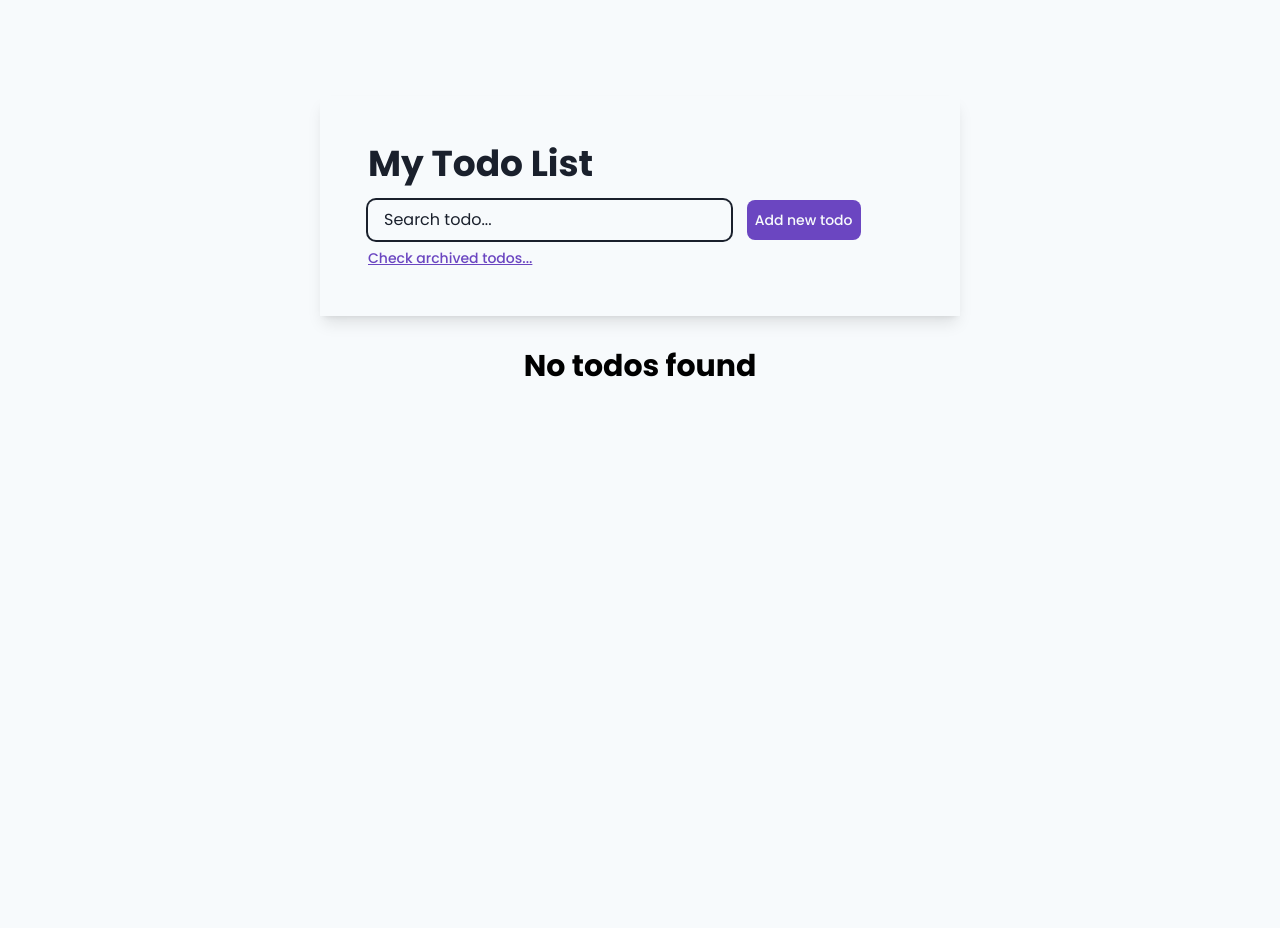
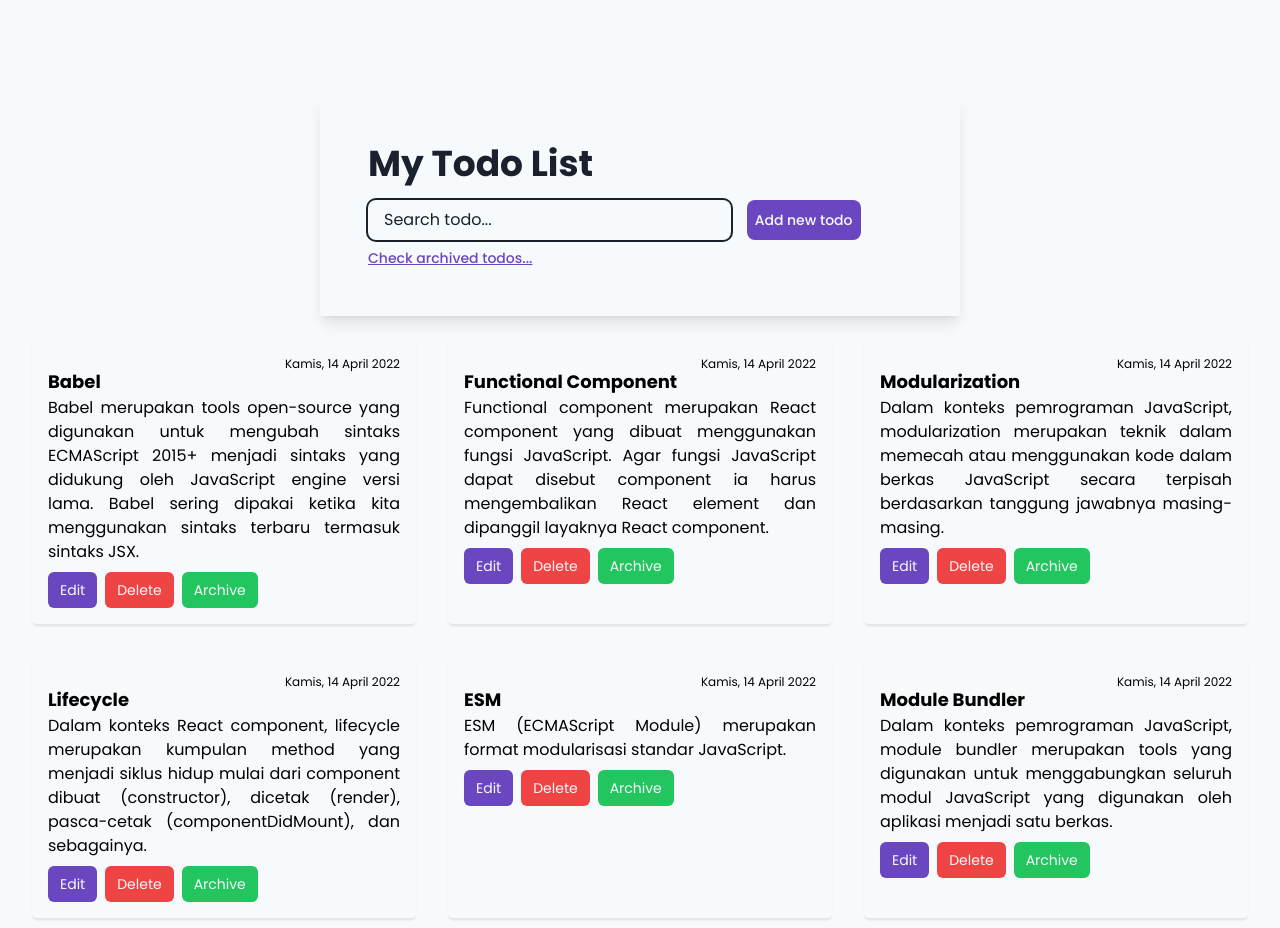
Before and after one commit to JackBerck/my-todo, a React (Vite) app: page / in a window 1280 px wide. Before the commit the page ends 800 px from the top, so only its background shows below. Built offline with nearby package versions, Linux system fonts and the light colour scheme.

Commit message:
fix: fixing some bugs

```diff
--- a/src/components/AddTodoForm.jsx
+++ b/src/components/AddTodoForm.jsx
@@ -16,6 +16,13 @@
   };
 
   const handleSubmit = (event) => {
+    const options = {
+      weekday: "long",
+      year: "numeric",
+      month: "long",
+      day: "numeric",
+    };
+
     event.preventDefault();
     try {
       const form = event.target;
@@ -25,7 +32,8 @@
         title: form.elements.todo_title.value,
         body: form.elements.todo_body.value,
         archived: isChecked,
-        createAt: new Date().toLocaleString(),
+        // createdAt: new Date().toLocaleDateString("id-ID", options),
+        createdAt: new Date().toISOString(),
       };
 
       addTodo(todo);
--- a/src/components/TodoList.jsx
+++ b/src/components/TodoList.jsx
@@ -1,4 +1,5 @@
 import React from "react";
+import { showFormattedDate } from "../data/initialData";
 
 export default function TodoList({
   todos,
@@ -13,17 +14,17 @@
           No todos found
         </p>
       )}
-      <div className="max-w-screen-xl rounded-md p-2 mt-4 mx-auto flex flex-wrap gap-8">
+      <div className="max-w-screen-xl rounded-md p-2 mt-4 mx-auto flex flex-wrap gap-8 justify-center">
         {todos.length !== 0 &&
           todos.map(
             (todo) =>
               todo.archived === false && (
                 <div
-                  className="flex-auto max-w-sm border-b-2 p-4 pt-7 text-justify flex flex-col relative shadow-sm rounded-md"
+                  className="flex-initial max-w-xs lg:max-w-sm border-b-2 p-4 pt-7 text-justify flex flex-col relative shadow-sm rounded-md"
                   key={todo.id}
                 >
                   <small className="absolute top-4 right-4 text-xs">
-                    {todo.createAt}
+                    {showFormattedDate(todo.createdAt)}
                   </small>
                   <h2 className="text-lg font-bold">{todo.title}</h2>
                   <p>{todo.body}</p>
--- /dev/null
+++ b/src/data/initialData.js
@@ -0,0 +1,56 @@
+const getInitialData = () => [
+  {
+    id: 1,
+    title: "Babel",
+    body: "Babel merupakan tools open-source yang digunakan untuk mengubah sintaks ECMAScript 2015+ menjadi sintaks yang didukung oleh JavaScript engine versi lama. Babel sering dipakai ketika kita menggunakan sintaks terbaru termasuk sintaks JSX.",
+    createdAt: "2022-04-14T04:27:34.572Z",
+    archived: false,
+  },
+  {
+    id: 2,
+    title: "Functional Component",
+    body: "Functional component merupakan React component yang dibuat menggunakan fungsi JavaScript. Agar fungsi JavaScript dapat disebut component ia harus mengembalikan React element dan dipanggil layaknya React component.",
+    createdAt: "2022-04-14T04:27:34.572Z",
+    archived: false,
+  },
+  {
+    id: 3,
+    title: "Modularization",
+    body: "Dalam konteks pemrograman JavaScript, modularization merupakan teknik dalam memecah atau menggunakan kode dalam berkas JavaScript secara terpisah berdasarkan tanggung jawabnya masing-masing.",
+    createdAt: "2022-04-14T04:27:34.572Z",
+    archived: false,
+  },
+  {
+    id: 4,
+    title: "Lifecycle",
+    body: "Dalam konteks React component, lifecycle merupakan kumpulan method yang menjadi siklus hidup mulai dari component dibuat (constructor), dicetak (render), pasca-cetak (componentDidMount), dan sebagainya. ",
+    createdAt: "2022-04-14T04:27:34.572Z",
+    archived: false,
+  },
+  {
+    id: 5,
+    title: "ESM",
+    body: "ESM (ECMAScript Module) merupakan format modularisasi standar JavaScript.",
+    createdAt: "2022-04-14T04:27:34.572Z",
+    archived: false,
+  },
+  {
+    id: 6,
+    title: "Module Bundler",
+    body: "Dalam konteks pemrograman JavaScript, module bundler merupakan tools yang digunakan untuk menggabungkan seluruh modul JavaScript yang digunakan oleh aplikasi menjadi satu berkas.",
+    createdAt: "2022-04-14T04:27:34.572Z",
+    archived: false,
+  },
+];
+
+const showFormattedDate = (date) => {
+  const options = {
+    weekday: "long",
+    year: "numeric",
+    month: "long",
+    day: "numeric",
+  };
+  return new Date(date).toLocaleDateString("id-ID", options);
+};
+
+export { getInitialData, showFormattedDate };
--- a/src/pages/TodoApp.jsx
+++ b/src/pages/TodoApp.jsx
@@ -3,10 +3,11 @@
 import Title from "../components/Title";
 import TodoList from "../components/TodoList";
 import EditTodoForm from "../components/EditTodoForm";
+import { getInitialData } from "../data/initialData";
 
 export default function App() {
   const [searchValue, setSearchValue] = useState(""); // State untuk menyimpan nilai search
-  const [todos, setTodos] = useState([]); // State untuk menyimpan data todo
+  const [todos, setTodos] = useState(getInitialData); // State untuk menyimpan data todo
   const [isEditing, setIsEditing] = useState(false); // State untuk mengecek apakah sedang dalam mode edit
   const [editTodo, setEditTodo] = useState({}); // State untuk menyimpan data todo yang akan diedit
 
```
